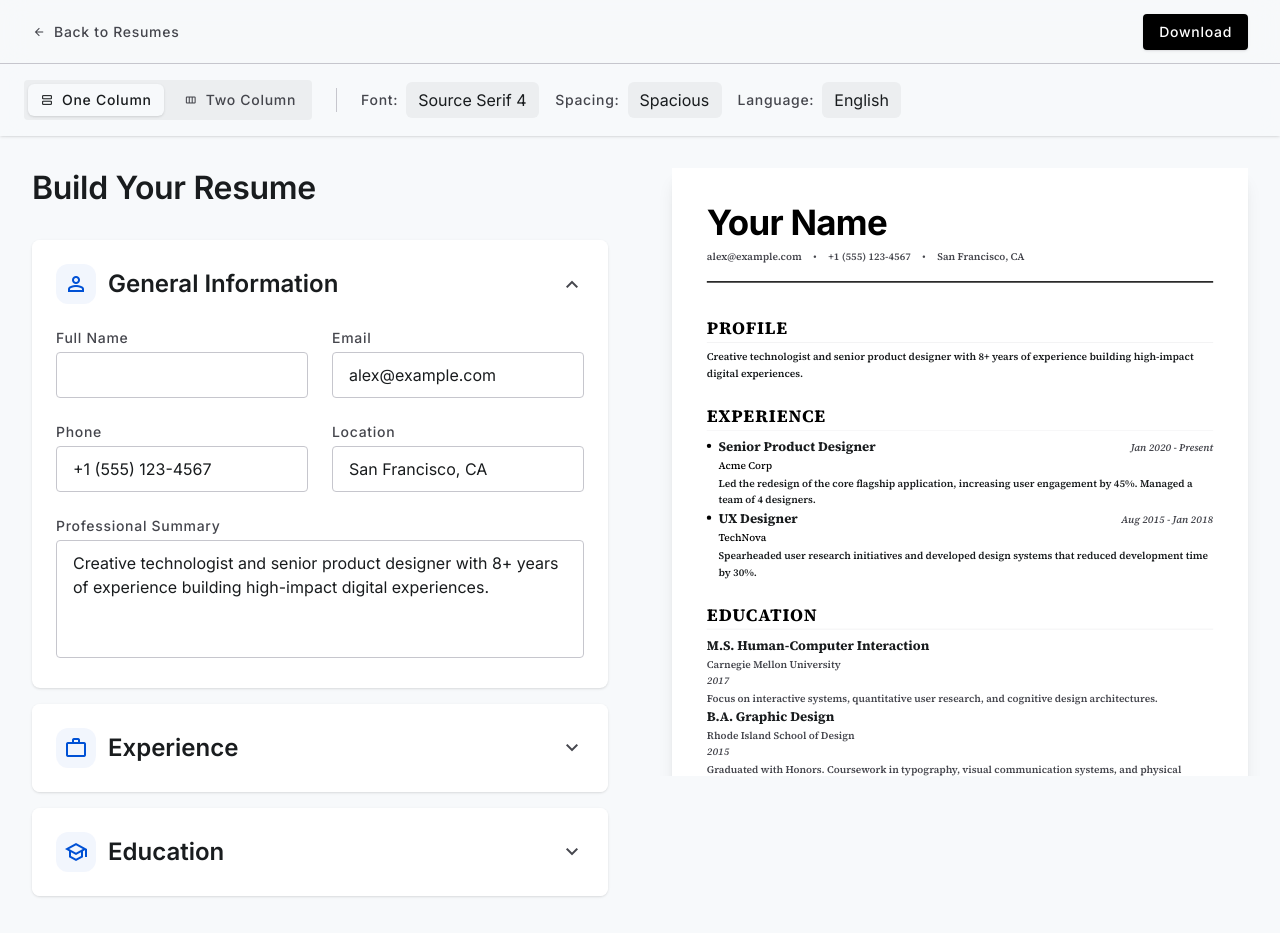
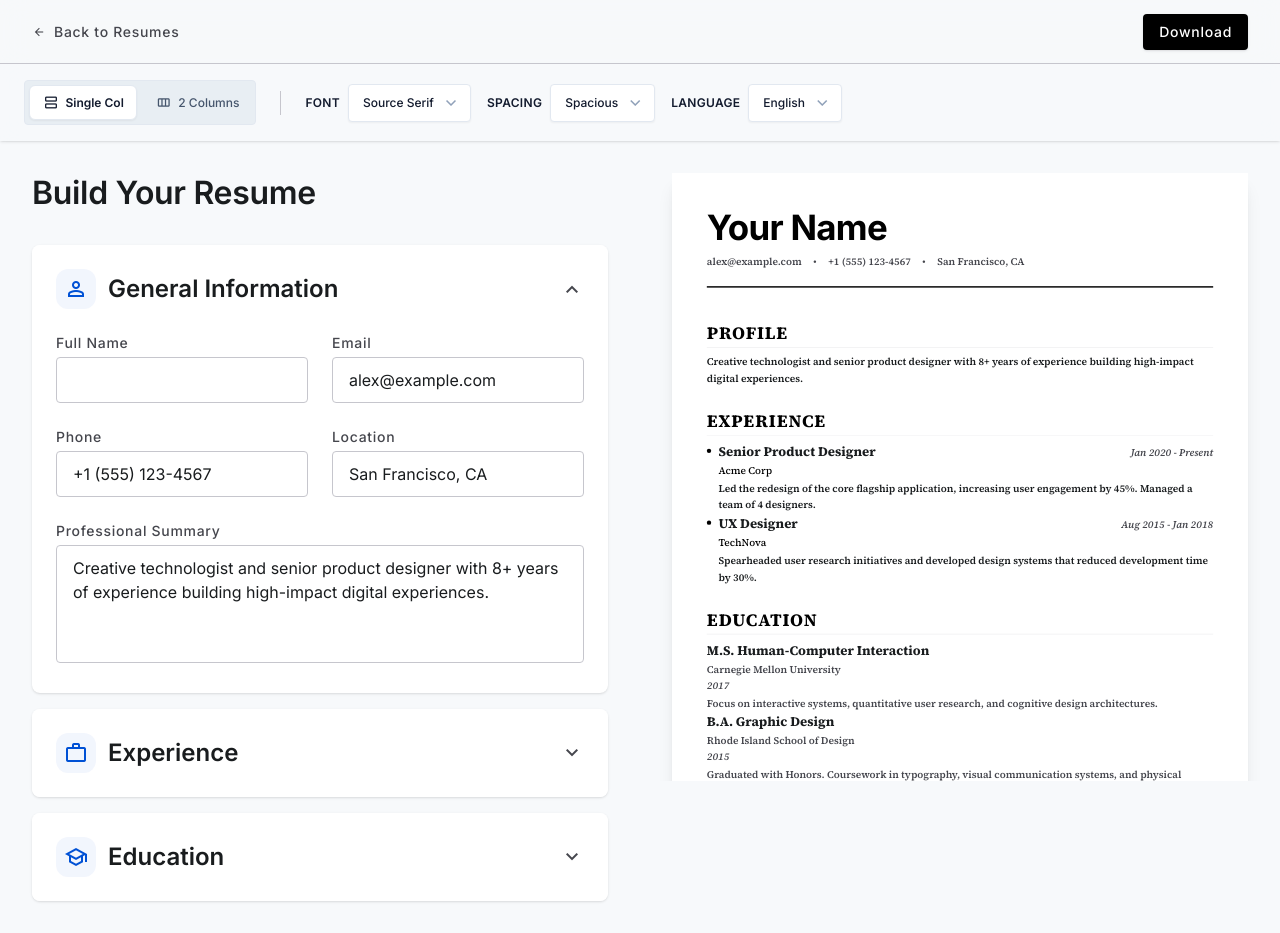
Before and after one commit to AbdulRhmanHS/VantageCV, a React (Vite) app: page /builder in a window 1280 px wide. Built offline with nearby package versions, Linux system fonts and the light colour scheme.

Commit message:
Refactor SettingsHeader and PDFModal - Create a TwoColumnSwitch component - Create a DropDown component - Make the SettingsHeader less in code and connect it to the PDFModal - Sync between values from all screens - Sync Layout of the modal with the default screen

```diff
--- /dev/null
+++ b/src/components/ResumeBuilder/DropDown.jsx
@@ -0,0 +1,29 @@
+export default function DropDown({ label, value, setFunction, options = [] }) {
+  return (
+    <div className="lg:flex lg:items-center lg:gap-2">
+      <label
+        htmlFor="fontSelect"
+        className="block text-xs font-semibold text-on-primary-fixed lg:mb-0 mb-1.5 uppercase tracking-wide"
+      >
+        {label}
+      </label>
+      <div className="relative">
+        <select
+          id="fontSelect"
+          value={value}
+          onChange={(e) => setFunction(e.target.value)}
+          className="w-full appearance-none bg-white border border-[#e2e8f0] rounded-lg px-3.5 py-2.5 text-xs text-on-primary-fixed focus:outline-none focus:border-secondary focus:ring-1 focus:ring-secondary font-medium transition-colors cursor-pointer pr-9 shadow-xs"
+        >
+          {options.map((opt) => (
+            <option key={opt.val} value={opt.val}>
+              {opt.name}
+            </option>
+          ))}
+        </select>
+        <span className="material-symbols-outlined absolute right-2.5 top-1/2 -translate-y-1/2 pointer-events-none text-slate-400 text-[20px]!">
+          expand_more
+        </span>
+      </div>
+    </div>
+  );
+}
--- a/src/components/ResumeBuilder/PDFModal.jsx
+++ b/src/components/ResumeBuilder/PDFModal.jsx
@@ -4,6 +4,7 @@
 import { createPortal } from "react-dom";
 import { useState } from "react";
 import PDFPreview from "./PDFPreview";
+import SettingsHeader from "./SettingsHeader";
 
 export default function PDFModal({
   isOpen,
@@ -94,115 +95,18 @@ export default function PDFModal({
         </nav>
         {/* Modal Body */}
         <div className="flex-1 overflow-y-auto bg-surface">
-          <div
-            className={`${menu === "settings" ? "flex" : "hidden"} flex-col min-h-full justify-between`}
-          >
-            <div className="flex flex-col mb-0 p-5">
-              <section className="space-y-5">
-                <div>
-                  <label className="block text-xs font-semibold text-on-primary-fixed mb-2 uppercase tracking-wide">
-                    Layout Format
-                  </label>
-                  <div className="grid grid-cols-2 gap-1.5 p-1 bg-slate-200/70 rounded-lg border border-[#e2e8f0]">
-                    <button
-                      type="button"
-                      onClick={() => setLayout("one-col")}
-                      className={`flex items-center justify-center gap-1.5 py-2 px-3 rounded-md text-xs transition-all ${
-                        layout === "one-col"
-                          ? "bg-white text-on-primary-fixed font-semibold shadow-xs border border-[#e2e8f0]"
-                          : "text-slate-600 hover:text-on-primary-fixed font-medium"
-                      }`}
-                    >
-                      <span className="material-symbols-outlined text-[17px]!">
-                        view_agenda
-                      </span>
-                      <span>Single Col</span>
-                    </button>
-                    <button
-                      type="button"
-                      onClick={() => setLayout("two-col")}
-                      className={`flex items-center justify-center gap-1.5 py-2 px-3 rounded-md text-xs transition-all ${
-                        layout === "two-col"
-                          ? "bg-white text-on-primary-fixed font-semibold shadow-xs border border-[#e2e8f0]"
-                          : "text-slate-600 hover:text-on-primary-fixed font-medium"
-                      }`}
-                    >
-                      <span className="material-symbols-outlined text-[17px]!">
-                        view_column
-                      </span>
-                      <span>2 Columns</span>
-                    </button>
-                  </div>
-                </div>
-                <div>
-                  <label
-                    htmlFor="fontSelect"
-                    className="block text-xs font-semibold text-on-primary-fixed mb-1.5 uppercase tracking-wide"
-                  >
-                    Font
-                  </label>
-                  <div className="relative">
-                    <select
-                      id="fontSelect"
-                      value={font}
-                      onChange={(e) => setFont(e.target.value)}
-                      className="w-full appearance-none bg-white border border-[#e2e8f0] rounded-lg px-3.5 py-2.5 text-xs text-on-primary-fixed focus:outline-none focus:border-secondary focus:ring-1 focus:ring-secondary font-medium transition-colors cursor-pointer pr-9 shadow-xs"
-                    >
-                      <option value="source-serif">Source Serif 4</option>
-                      <option value="inter">Inter</option>
-                    </select>
-                    <span className="material-symbols-outlined absolute right-2.5 top-1/2 -translate-y-1/2 pointer-events-none text-slate-400 text-[20px]!">
-                      expand_more
-                    </span>
-                  </div>
-                </div>
-                <div>
-                  <label
-                    htmlFor="spacingSelect"
-                    className="block text-xs font-semibold text-on-primary-fixed mb-1.5 uppercase tracking-wide"
-                  >
-                    Spacing
-                  </label>
-                  <div className="relative">
-                    <select
-                      id="spacingSelect"
-                      value={spacing}
-                      onChange={(e) => setSpacing(e.target.value)}
-                      className="w-full appearance-none bg-white border border-[#e2e8f0] rounded-lg px-3.5 py-2.5 text-xs text-on-primary-fixed focus:outline-none focus:border-secondary focus:ring-1 focus:ring-secondary font-medium transition-colors cursor-pointer pr-9 shadow-xs"
-                    >
-                      <option value="spacious">Spacious</option>
-                      <option value="compact">Compact</option>
-                    </select>
-                    <span className="material-symbols-outlined absolute right-2.5 top-1/2 -translate-y-1/2 pointer-events-none text-slate-400 text-[20px]">
-                      expand_more
-                    </span>
-                  </div>
-                </div>
-                {/* DONE: Make font work */}
-                <div>
-                  <label
-                    htmlFor="languageSelect"
-                    className="block text-xs font-semibold text-on-primary-fixed mb-1.5 uppercase tracking-wide"
-                  >
-                    Language
-                  </label>
-                  <div className="relative">
-                    <select
-                      id="languageSelect"
-                      value={language}
-                      onChange={(e) => setLanguage(e.target.value)}
-                      className="w-full appearance-none bg-white border border-[#e2e8f0] rounded-lg px-3.5 py-2.5 text-xs text-on-primary-fixed focus:outline-none focus:border-secondary focus:ring-1 focus:ring-secondary font-medium transition-colors cursor-pointer pr-9 shadow-xs"
-                    >
-                      <option value="english">English</option>
-                      <option value="arabic">Arabic</option>
-                    </select>
-                    <span className="material-symbols-outlined absolute right-2.5 top-1/2 -translate-y-1/2 pointer-events-none text-slate-400 text-[20px]">
-                      expand_more
-                    </span>
-                  </div>
-                </div>
-              </section>
-            </div>
+          <div className={`${menu === "settings" ? "block" : "hidden"}`}>
+            <SettingsHeader
+              layout={layout}
+              setLayout={setLayout}
+              font={font}
+              setFont={setFont}
+              spacing={spacing}
+              setSpacing={setSpacing}
+              language={language}
+              setLanguage={setLanguage}
+              isHidden={false}
+            />
           </div>
           {/* PDF Preview */}
           <section
--- a/src/components/ResumeBuilder/SettingsHeader.jsx
+++ b/src/components/ResumeBuilder/SettingsHeader.jsx
@@ -3,71 +3,57 @@
 // DONE: Make the spacing setting functional
 // DONE: Add language settings and make it work
 
+import DropDown from "./DropDown";
+import TwoColumnSwitch from "./TwoColumnSwitch";
+
 export default function SettingsHeader({
   layout,
   setLayout,
+  font,
   setFont,
+  spacing,
   setSpacing,
+  language,
   setLanguage,
+  isHidden = true,
 }) {
   return (
-    <div className="hidden sticky -top-2 z-30 lg:flex items-center justify-between w-full px-6 py-4 bg-surface/90 backdrop-blur-md shadow-sm">
-      <div className="flex items-center gap-6">
-        <div className="flex items-center gap-2 bg-surface-container rounded-lg p-1">
-          <button
-            className={`px-3 py-1.5 rounded-md text-label-md font-label-md transition-all flex items-center gap-2 ${layout === "one-col" ? "bg-surface shadow-sm text-on-surface" : "text-on-surface-variant hover:text-on-surface"}`}
-            onClick={() => setLayout("one-col")}
-          >
-            <span className="material-symbols-outlined text-sm!">
-              view_agenda
-            </span>
-            One Column
-          </button>
-          <button
-            className={`px-3 py-1.5 rounded-md text-label-md font-label-md transition-all flex items-center gap-2 ${layout === "two-col" ? "bg-surface shadow-sm text-on-surface" : "text-on-surface-variant hover:text-on-surface"}`}
-            onClick={() => setLayout("two-col")}
-          >
-            <span className="material-symbols-outlined text-sm!">
-              view_column
-            </span>
-            Two Column
-          </button>
-        </div>
-        <div className="h-6 w-px bg-outline-variant"></div>
-        <div className="flex items-center gap-4 text-on-surface-variant">
-          <div className="flex items-center gap-2">
-            <span className="text-label-md font-label-md">Font:</span>
-            <select
-              onChange={(e) => setFont(e.target.value)}
-              className="bg-surface-container text-on-surface text-body-md font-body-md px-3 py-1.5 rounded-md focus:outline-none focus:ring-2 focus:ring-primary/20 appearance-none cursor-pointer"
-            >
-              <option value="source-serif">Source Serif 4</option>
-              <option value="inter">Inter</option>
-            </select>
-          </div>
-          <div className="flex items-center gap-2">
-            <span className="text-label-md font-label-md">Spacing:</span>
-            <select
-              onChange={(e) => setSpacing(e.target.value)}
-              className="bg-surface-container text-on-surface text-body-md font-body-md px-3 py-1.5 rounded-md focus:outline-none focus:ring-2 focus:ring-primary/20 appearance-none cursor-pointer"
-            >
-              <option value="spacious">Spacious</option>
-              <option value="compact">Compact</option>
-            </select>
-          </div>
-          <div className="flex items-center gap-2">
-            <span className="text-label-md font-label-md">Language:</span>
-            <select
-              onChange={(e) => setLanguage(e.target.value)}
-              className="bg-surface-container text-on-surface text-body-md font-body-md px-3 py-1.5 rounded-md focus:outline-none focus:ring-2 focus:ring-primary/20 appearance-none cursor-pointer"
-            >
-              <option value="english">English</option>
-              <option value="arabic">Arabic</option>
-            </select>
-          </div>
+    <div
+      className={`${isHidden ? "hidden" : "block"} lg:sticky lg:-top-2 lg:z-30 lg:flex lg:items-center lg:justify-between lg:w-full lg:px-6 lg:py-4 lg:bg-surface/90 lg:backdrop-blur-md lg:shadow-sm lg:mt-0 mt-8`}
+    >
+      <div className="flex flex-col lg:flex-row lg:items-center gap-6 px-6 lg:px-0">
+        <TwoColumnSwitch layout={layout} setLayout={setLayout} />
+        <div className="h-6 w-px bg-outline-variant hidden lg:inline"></div>
+        <div className="flex flex-col lg:flex-row lg:items-center gap-4 text-on-surface-variant">
+          <DropDown
+            label={"Font"}
+            value={font}
+            setFunction={setFont}
+            options={[
+              { val: "source-serif", name: "Source Serif" },
+              { val: "inter", name: "Inter" },
+            ]}
+          />
+          <DropDown
+            label={"Spacing"}
+            value={spacing}
+            setFunction={setSpacing}
+            options={[
+              { val: "spacious", name: "Spacious" },
+              { val: "compact", name: "Compact" },
+            ]}
+          />
+          <DropDown
+            label={"Language"}
+            value={language}
+            setFunction={setLanguage}
+            options={[
+              { val: "english", name: "English" },
+              { val: "arabic", name: "Arabic" },
+            ]}
+          />
         </div>
       </div>
-      <div className="flex items-center justify-center gap-3"></div>
     </div>
   );
 }
--- /dev/null
+++ b/src/components/ResumeBuilder/TwoColumnSwitch.jsx
@@ -0,0 +1,39 @@
+export default function TwoColumnSwitch({ layout, setLayout }) {
+  return (
+    <div>
+      <label className="block lg:hidden text-xs font-semibold text-on-primary-fixed mb-2 uppercase tracking-wide">
+        Layout Format
+      </label>
+      <div className="grid grid-cols-2 gap-1.5 p-1 bg-slate-200/70 rounded-lg border border-[#e2e8f0]">
+        <button
+          type="button"
+          onClick={() => setLayout("one-col")}
+          className={`flex items-center justify-center gap-1.5 py-2 px-3 rounded-md text-xs transition-all ${
+            layout === "one-col"
+              ? "bg-white text-on-primary-fixed font-semibold shadow-xs border border-[#e2e8f0]"
+              : "text-slate-600 hover:text-on-primary-fixed font-medium"
+          }`}
+        >
+          <span className="material-symbols-outlined text-[17px]!">
+            view_agenda
+          </span>
+          <span>Single Col</span>
+        </button>
+        <button
+          type="button"
+          onClick={() => setLayout("two-col")}
+          className={`flex items-center justify-center gap-1.5 py-2 px-3 rounded-md text-xs transition-all ${
+            layout === "two-col"
+              ? "bg-white text-on-primary-fixed font-semibold shadow-xs border border-[#e2e8f0]"
+              : "text-slate-600 hover:text-on-primary-fixed font-medium"
+          }`}
+        >
+          <span className="material-symbols-outlined text-[17px]!">
+            view_column
+          </span>
+          <span>2 Columns</span>
+        </button>
+      </div>
+    </div>
+  );
+}
--- a/src/pages/ResumeBuilder.jsx
+++ b/src/pages/ResumeBuilder.jsx
@@ -5,6 +5,7 @@
 // DONE: Make the drag handle reorder the sections
 // DONE: Make the display of the pdf at small screens functional
 // DONE: Add the hidden settings to the displayed pdf
+// TODO: Make inputs support RTL direction
 // TODO: Handle PDF content overflow by making another page
 
 import BuilderHeader from "../components/ResumeBuilder/BuilderHeader";
@@ -106,8 +107,11 @@ export default function ResumeBuilder() {
           <SettingsHeader
             layout={layout}
             setLayout={setLayout}
+            font={font}
             setFont={setFont}
+            spacing={spacing}
             setSpacing={setSpacing}
+            language={language}
             setLanguage={setLanguage}
           />
           <div className="flex flex-col lg:flex-row flex-1 h-auto lg:h-[calc(100vh-140px)]">
```
